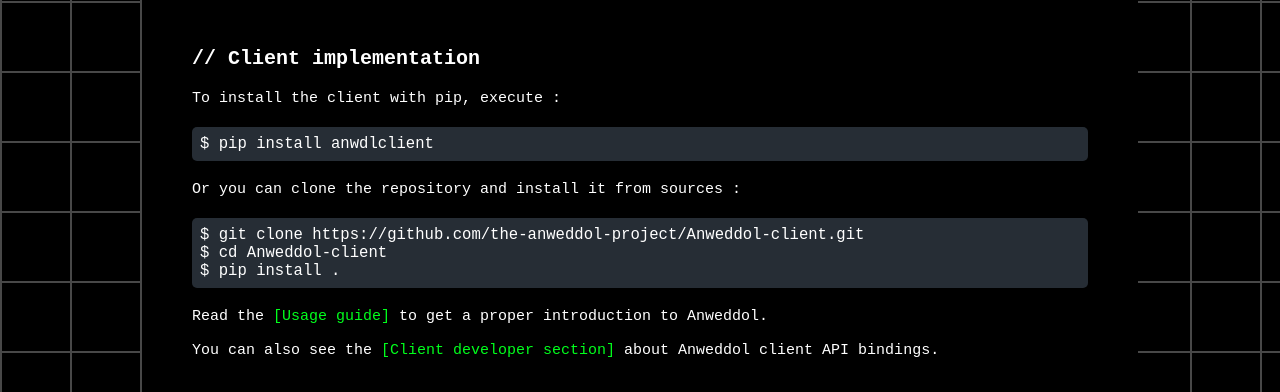
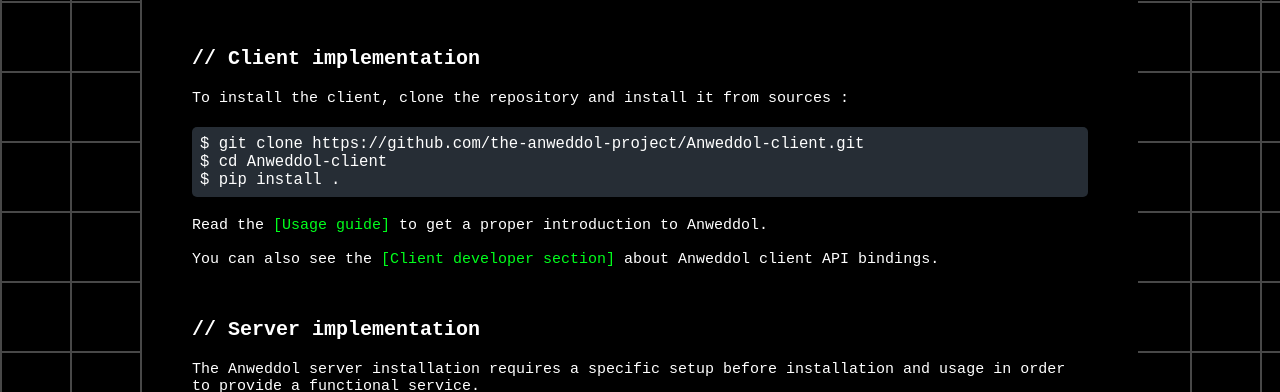
Before and after one commit to the-anweddol-project/the-anweddol-project.github.io, a plain HTML site: page installation.html in a window 1280 px wide. Shown: the part 417-809 px from the top of the page. Drawn offline with Linux system fonts and the light colour scheme.

Commit message:
Deleted pip installation instruction
Unavailable until further notice

```diff
--- a/installation.html
+++ b/installation.html
@@ -45,10 +45,7 @@
 
         <article class="article" id="client">
             <h2>// Client implementation</h2>
-            <p>To install the client with pip, execute : </p>
-            <code id="code-section">$ pip install anwdlclient</code>
-
-            <p>Or you can clone the repository and install it from sources : </p>
+            <p>To install the client, clone the repository and install it from sources : </p>
             <code id="code-section">$ git clone https://github.com/the-anweddol-project/Anweddol-client.git</br>$ cd Anweddol-client</br>$ pip install .</code>
 
             <p>Read the <a id="text-anchor" target="_blank" rel="noopener noreferrer" href="https://anweddol-client.readthedocs.io/en/latest/usage_guide/index.html">[Usage guide]</a> to get a proper introduction to Anweddol.</br>
```
